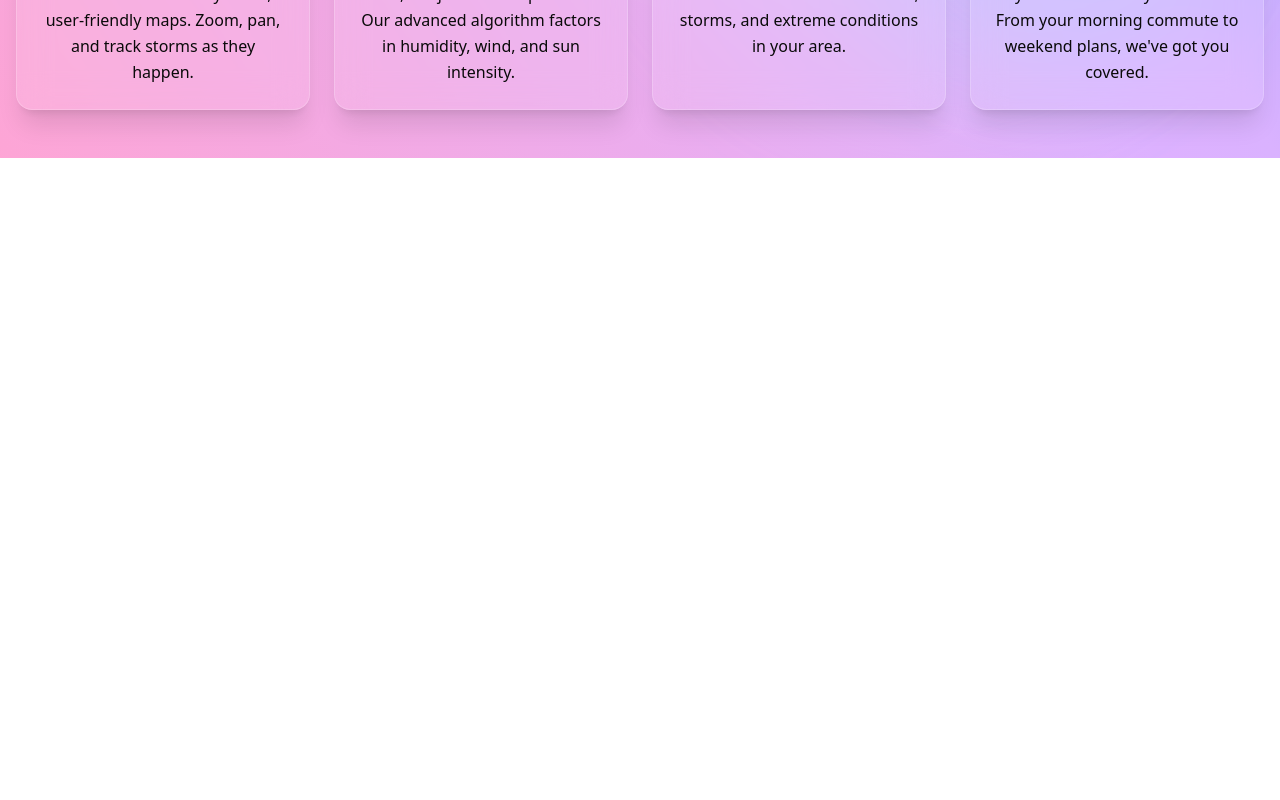
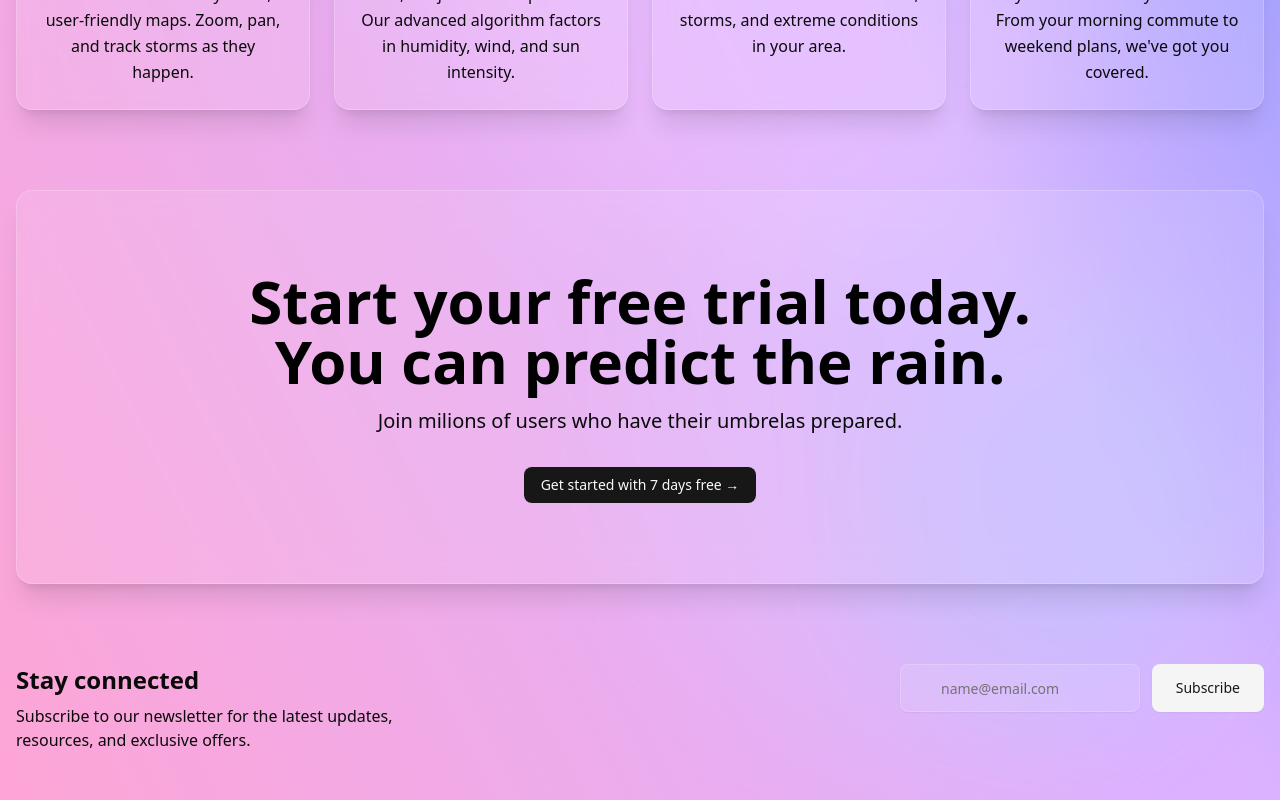
Before and after one commit to yoanastamenova/Whats-the-weather, a Next.js app: page / in a window 1280 px wide. Shown: the part 1696-2496 px from the top of the page. Before the commit the page ends 1854 px from the top, so only its background shows below. Built offline with nearby package versions, Linux system fonts and the light colour scheme.

Commit message:
feat: add subscribtion and free trial parts of hero page

```diff
--- a/app/page.tsx
+++ b/app/page.tsx
@@ -10,41 +10,89 @@ export default function Page() {
   const features = [
     {
       icon: (
-        <svg xmlns="http://www.w3.org/2000/svg" fill="none" viewBox="0 0 24 24" strokeWidth="1.5" stroke="currentColor" className="w-8 h-8">
-          <path strokeLinecap="round" strokeLinejoin="round" d="M9 6.75V15m6-6v8.25m.503 3.498 4.875-2.437c.381-.19.622-.58.622-1.006V4.82c0-.836-.88-1.38-1.628-1.006l-3.869 1.934c-.317.159-.69.159-1.006 0L9.503 3.252a1.125 1.125 0 0 0-1.006 0L3.622 5.689C3.24 5.88 3 6.27 3 6.695V19.18c0 .836.88 1.38 1.628 1.006l3.869-1.934c.317-.159.69-.159 1.006 0l4.994 2.497c.317.158.69.158 1.006 0Z" />
+        <svg
+          xmlns="http://www.w3.org/2000/svg"
+          fill="none"
+          viewBox="0 0 24 24"
+          strokeWidth="1.5"
+          stroke="currentColor"
+          className="w-8 h-8"
+        >
+          <path
+            strokeLinecap="round"
+            strokeLinejoin="round"
+            d="M9 6.75V15m6-6v8.25m.503 3.498 4.875-2.437c.381-.19.622-.58.622-1.006V4.82c0-.836-.88-1.38-1.628-1.006l-3.869 1.934c-.317.159-.69.159-1.006 0L9.503 3.252a1.125 1.125 0 0 0-1.006 0L3.622 5.689C3.24 5.88 3 6.27 3 6.695V19.18c0 .836.88 1.38 1.628 1.006l3.869-1.934c.317-.159.69-.159 1.006 0l4.994 2.497c.317.158.69.158 1.006 0Z"
+          />
         </svg>
       ),
       title: "Interactive Maps",
-      description: "Explore real-time weather conditions with our dynamic, user-friendly maps. Zoom, pan, and track storms as they happen."
+      description:
+        "Explore real-time weather conditions with our dynamic, user-friendly maps. Zoom, pan, and track storms as they happen.",
     },
     {
       icon: (
-        <svg xmlns="http://www.w3.org/2000/svg" fill="none" viewBox="0 0 24 24" strokeWidth="1.5" stroke="currentColor" className="w-8 h-8">
-          <path strokeLinecap="round" strokeLinejoin="round" d="M12 3v2.25m6.364.386-1.591 1.591M21 12h-2.25m-.386 6.364-1.591-1.591M12 18.75V21m-4.773-4.227-1.591 1.591M5.25 12H3m4.227-4.773L5.636 5.636M15.75 12a3.75 3.75 0 1 1-7.5 0 3.75 3.75 0 0 1 7.5 0Z" />
+        <svg
+          xmlns="http://www.w3.org/2000/svg"
+          fill="none"
+          viewBox="0 0 24 24"
+          strokeWidth="1.5"
+          stroke="currentColor"
+          className="w-8 h-8"
+        >
+          <path
+            strokeLinecap="round"
+            strokeLinejoin="round"
+            d="M12 3v2.25m6.364.386-1.591 1.591M21 12h-2.25m-.386 6.364-1.591-1.591M12 18.75V21m-4.773-4.227-1.591 1.591M5.25 12H3m4.227-4.773L5.636 5.636M15.75 12a3.75 3.75 0 1 1-7.5 0 3.75 3.75 0 0 1 7.5 0Z"
+          />
         </svg>
       ),
       title: "RealFeel® Temperature",
-      description: "Know how the weather actually feels, not just the temperature. Our advanced algorithm factors in humidity, wind, and sun intensity."
+      description:
+        "Know how the weather actually feels, not just the temperature. Our advanced algorithm factors in humidity, wind, and sun intensity.",
     },
     {
       icon: (
-        <svg xmlns="http://www.w3.org/2000/svg" fill="none" viewBox="0 0 24 24" strokeWidth="1.5" stroke="currentColor" className="w-8 h-8">
-          <path strokeLinecap="round" strokeLinejoin="round" d="M14.857 17.082a23.848 23.848 0 0 0 5.454-1.31A8.967 8.967 0 0 1 18 9.75V9A6 6 0 0 0 6 9v.75a8.967 8.967 0 0 1-2.312 6.022c1.733.64 3.56 1.085 5.455 1.31m5.714 0a24.255 24.255 0 0 1-5.714 0m5.714 0a3 3 0 1 1-5.714 0M3.124 7.5A8.969 8.969 0 0 1 5.292 3m13.416 0a8.969 8.969 0 0 1 2.168 4.5" />
+        <svg
+          xmlns="http://www.w3.org/2000/svg"
+          fill="none"
+          viewBox="0 0 24 24"
+          strokeWidth="1.5"
+          stroke="currentColor"
+          className="w-8 h-8"
+        >
+          <path
+            strokeLinecap="round"
+            strokeLinejoin="round"
+            d="M14.857 17.082a23.848 23.848 0 0 0 5.454-1.31A8.967 8.967 0 0 1 18 9.75V9A6 6 0 0 0 6 9v.75a8.967 8.967 0 0 1-2.312 6.022c1.733.64 3.56 1.085 5.455 1.31m5.714 0a24.255 24.255 0 0 1-5.714 0m5.714 0a3 3 0 1 1-5.714 0M3.124 7.5A8.969 8.969 0 0 1 5.292 3m13.416 0a8.969 8.969 0 0 1 2.168 4.5"
+          />
         </svg>
       ),
       title: "Severe Weather Alerts",
-      description: "Stay safe with immediate notifications for severe weather, storms, and extreme conditions in your area."
+      description:
+        "Stay safe with immediate notifications for severe weather, storms, and extreme conditions in your area.",
     },
     {
       icon: (
-        <svg xmlns="http://www.w3.org/2000/svg" fill="none" viewBox="0 0 24 24" strokeWidth="1.5" stroke="currentColor" className="w-8 h-8">
-          <path strokeLinecap="round" strokeLinejoin="round" d="M6.75 3v2.25M17.25 3v2.25M3 18.75V7.5a2.25 2.25 0 0 1 2.25-2.25h13.5A2.25 2.25 0 0 1 21 7.5v11.25m-18 0A2.25 2.25 0 0 0 5.25 21h13.5A2.25 2.25 0 0 0 21 18.75m-18 0v-7.5A2.25 2.25 0 0 1 5.25 9h13.5A2.25 2.25 0 0 1 21 11.25v7.5m-9-6h.008v.008H12v-.008ZM12 15h.008v.008H12V15Zm0 2.25h.008v.008H12v-.008ZM9.75 15h.008v.008H9.75V15Zm0 2.25h.008v.008H9.75v-.008ZM7.5 15h.008v.008H7.5V15Zm0 2.25h.008v.008H7.5v-.008Zm6.75-4.5h.008v.008h-.008v-.008Zm0 2.25h.008v.008h-.008V15Zm0 2.25h.008v.008h-.008v-.008Zm2.25-4.5h.008v.008H16.5v-.008Zm0 2.25h.008v.008H16.5V15Z" />
+        <svg
+          xmlns="http://www.w3.org/2000/svg"
+          fill="none"
+          viewBox="0 0 24 24"
+          strokeWidth="1.5"
+          stroke="currentColor"
+          className="w-8 h-8"
+        >
+          <path
+            strokeLinecap="round"
+            strokeLinejoin="round"
+            d="M6.75 3v2.25M17.25 3v2.25M3 18.75V7.5a2.25 2.25 0 0 1 2.25-2.25h13.5A2.25 2.25 0 0 1 21 7.5v11.25m-18 0A2.25 2.25 0 0 0 5.25 21h13.5A2.25 2.25 0 0 0 21 18.75m-18 0v-7.5A2.25 2.25 0 0 1 5.25 9h13.5A2.25 2.25 0 0 1 21 11.25v7.5m-9-6h.008v.008H12v-.008ZM12 15h.008v.008H12V15Zm0 2.25h.008v.008H12v-.008ZM9.75 15h.008v.008H9.75V15Zm0 2.25h.008v.008H9.75v-.008ZM7.5 15h.008v.008H7.5V15Zm0 2.25h.008v.008H7.5v-.008Zm6.75-4.5h.008v.008h-.008v-.008Zm0 2.25h.008v.008h-.008V15Zm0 2.25h.008v.008h-.008v-.008Zm2.25-4.5h.008v.008H16.5v-.008Zm0 2.25h.008v.008H16.5V15Z"
+          />
         </svg>
       ),
       title: "Hourly & Daily Forecasts",
-      description: "Plan ahead with precise hour-by-hour and 10-day forecasts. From your morning commute to weekend plans, we've got you covered."
-    }
-  ]
+      description:
+        "Plan ahead with precise hour-by-hour and 10-day forecasts. From your morning commute to weekend plans, we've got you covered.",
+    },
+  ];
   return (
     <section className="relative min-h-screen overflow-hidden">
       <div className="absolute inset-0 opacity-10">
@@ -133,8 +181,64 @@ export default function Page() {
                       </p>
                     </div>
                   </div>
-                )
+                );
               })}
+            </div>
+          </div>
+
+          {/* Free Trial Block */}
+          <div
+            className="container flex flex-col items-center my-20 py-20 bg-white/10 backdrop-blur-lg rounded-2xl p-6 shadow-xl
+                    border border-white/20"
+          >
+            <div className="font-bold md:text-5xl text-black text-center">
+              <h2 className="text-6xl">Start your free trial today.</h2>
+              <h2 className="text-6xl">You can predict the rain.</h2>
+            </div>
+            <p className="mt-4 text-xl">
+              Join milions of users who have their umbrelas prepared.
+            </p>
+            <Button className="flex flex-col items-center w-58 mt-8 hover:bg-gray-500">
+              <p className="text-shadow-red-50">
+                Get started with 7 days free →{" "}
+              </p>
+            </Button>
+          </div>
+
+          {/* Newsletter Subscribe Block */}
+          <div className="container relative flex flex-col md:flex-row items-center gap-8">
+            <div className="grid grid-cols-1 gap-10 lg:grid-cols-2">
+            <div>
+              <h2 className="text-2xl font-semibold">Stay connected</h2>
+              <p className="text-balance mt-2">
+                Subscribe to our newsletter for the latest updates, <br />
+                resources, and exclusive offers.
+              </p>
+            </div>
+
+            <div className="flex flex-col gap-3 sm:flex-row ml-60">
+              <input
+                type="email"
+                id="helper-text"
+                aria-describedby="helper-text-explanation"
+                className="text-foreground placeholder:text-muted-foreground
+                selection:bg-primary selection:text-primary-foreground
+                dark:bg-input/30 flex w-full min-w-0 rounded-md border px-3
+                py-1 text-base shadow-xs transition-[color,box-shadow]
+                outline-none file:inline-flex file:h-7 file:border-0
+                file:bg-transparent file:text-sm file:font-medium
+                disabled:pointer-events-none disabled:cursor-not-allowed
+                disabled:opacity-50 md:text-sm focus-visible:border-ring
+                focus-visible:ring-ring/50 focus-visible:ring-[3px]
+                aria-invalid:ring-destructive/20 dark:aria-invalid:ring-destructive/40
+                aria-invalid:border-destructive border-primary-foreground/20
+                bg-primary-foreground/10 h-12 pl-10"
+                placeholder="name@email.com"/>
+                <Button className="inline-flex items-center
+                justify-center gap-2 whitespace-nowrap rounded-md
+                text-sm font-medium transition-all disabled:pointer-events-none
+                disabled:opacity-50 [&_svg]:pointer-events-none [&_svg:not([class*='size-'])]:size-4 shrink-0 [&_svg]:shrink-0 outline-none focus-visible:border-ring focus-visible:ring-ring/50 focus-visible:ring-[3px] aria-invalid:ring-destructive/20 dark:aria-invalid:ring-destructive/40 aria-invalid:border-destructive bg-secondary text-secondary-foreground shadow-xs hover:bg-secondary/80 py-2 has-[>svg]:px-3 h-12 px-6">Subscribe</Button>
+            </div>
             </div>
           </div>
         </div>
```
